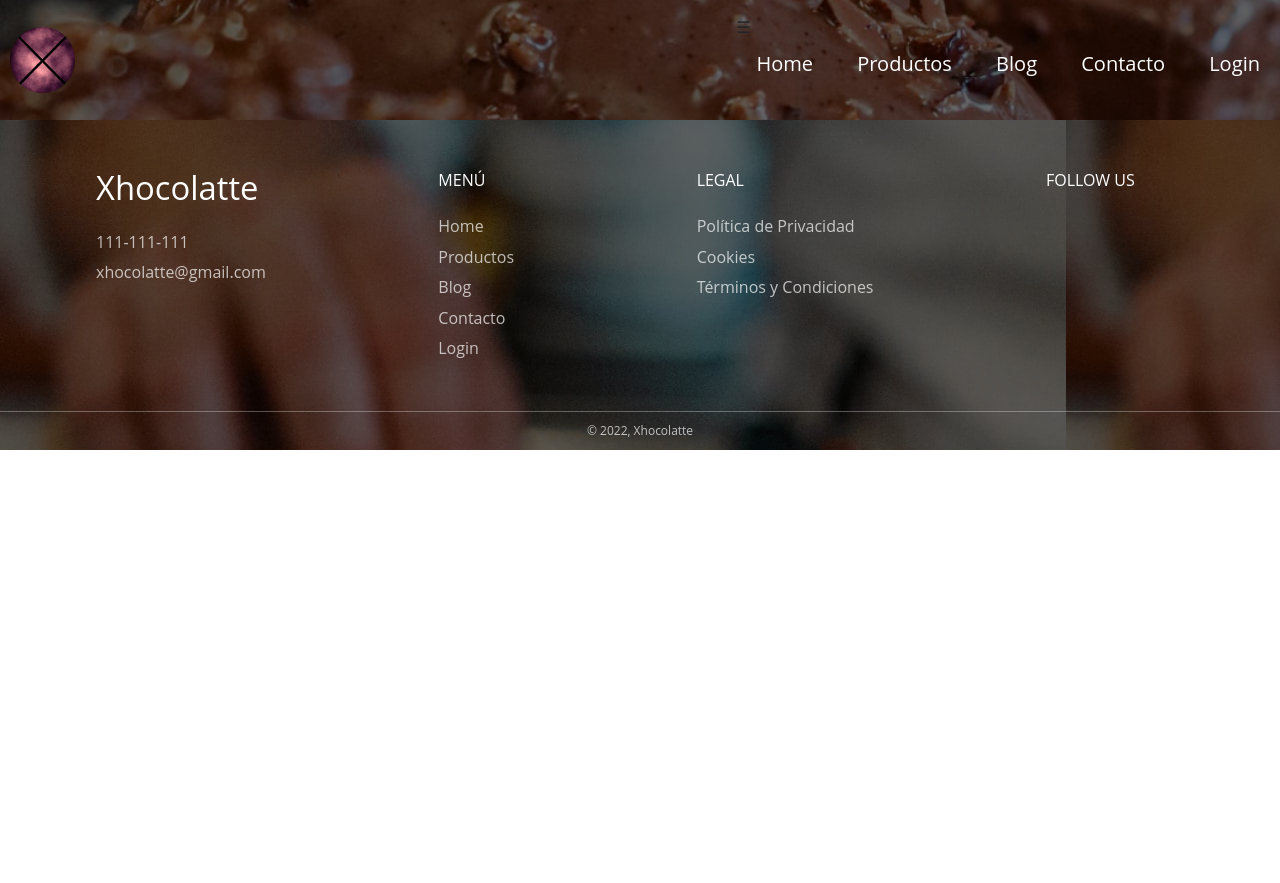
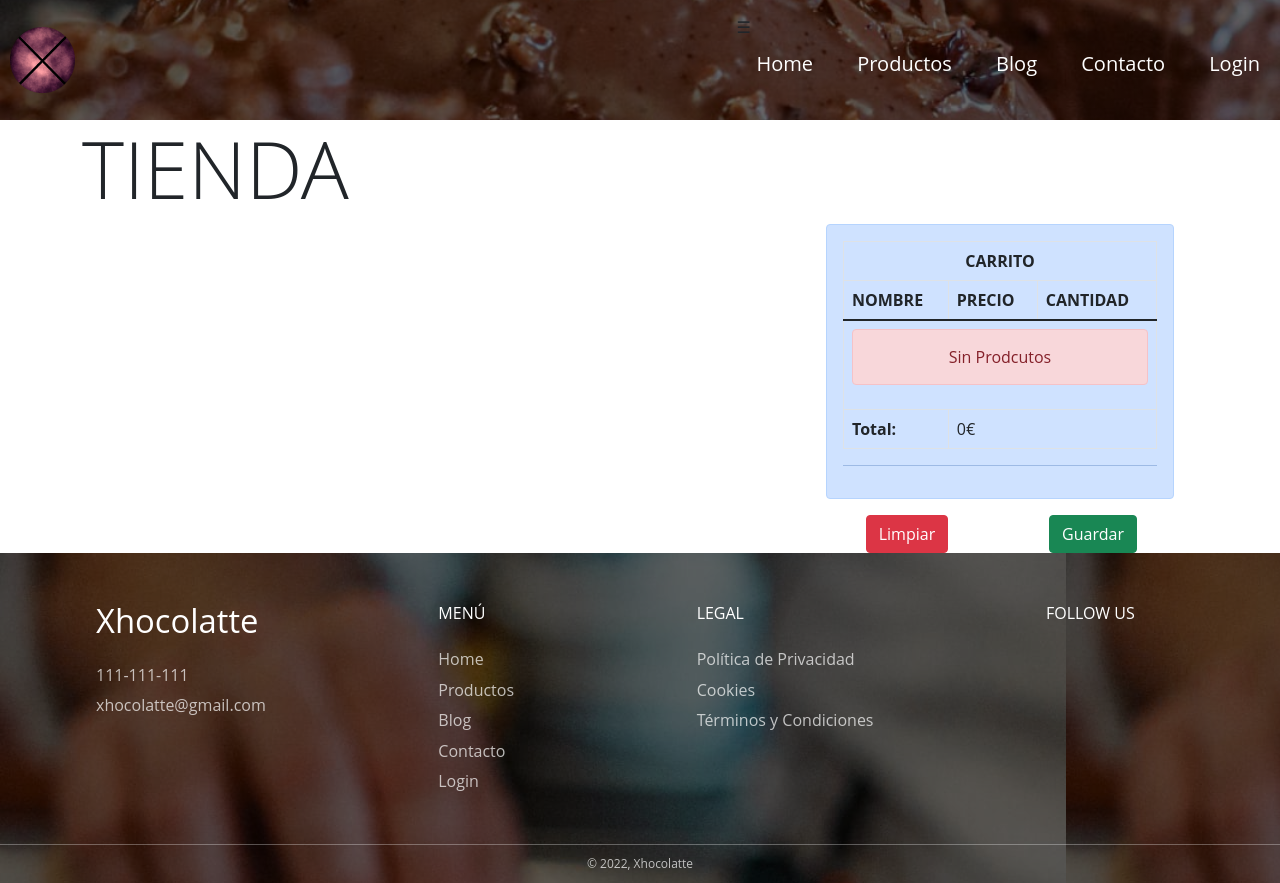
Before and after one commit to Dapapu7/Xhokolatte, a Django app: page /productos/ in a window 1280 px wide. Before the commit the page ends 450 px from the top, so only its background shows below. Run offline with Django 4.2, Linux system fonts and the light colour scheme; data that the repository does not hold is empty; some libraries are stand-ins or nearby versions.

Commit message:
Productos

```diff
--- a/Xhocolatte/Xhocolatte/settings.py
+++ b/Xhocolatte/Xhocolatte/settings.py
@@ -11,6 +11,7 @@ https://docs.djangoproject.com/en/4.0/ref/settings/
 """
 
 from pathlib import Path
+import os
 
 # Build paths inside the project like this: BASE_DIR / 'subdir'.
 BASE_DIR = Path(__file__).resolve().parent.parent
@@ -67,6 +68,7 @@ TEMPLATES = [
                 'django.template.context_processors.request',
                 'django.contrib.auth.context_processors.auth',
                 'django.contrib.messages.context_processors.messages',
+                'XhocolatteApp.context_processor.total_carrito',
             ],
         },
     },
@@ -126,6 +128,9 @@ USE_TZ = True
 
 STATIC_URL = 'static/'
 
+MEDIA_URL = '/media/'
+MEDIA_ROOT = os.path.join(BASE_DIR, 'media')
+
 STATICFILES_DIRS = [
     BASE_DIR / "XhocolatteApp/static"
 ]
--- /dev/null
+++ b/Xhocolatte/XhocolatteApp/context_processor.py
@@ -0,0 +1,8 @@
+def total_carrito(request):
+    total = 0
+
+    if request.user.is_authenticated:
+        if "carrito" in request.session.keys():
+            for key, value in request.session["carrito"].items():
+                total += float(value["acumulado"])
+    return {"total_carrito": total}
--- a/Xhocolatte/XhocolatteApp/models.py
+++ b/Xhocolatte/XhocolatteApp/models.py
@@ -1,5 +1,3 @@
-from distutils.archive_util import make_zipfile
-from email.headerregistry import UniqueAddressHeader
 from django.db import models
 
 # Create your models here.
@@ -97,9 +95,9 @@ class Encargo(models.Model):
 class Producto(models.Model):
     id = models.AutoField(primary_key = True)
     descripcion = models.CharField('Descripción', max_length = 255, blank = False, null = False)
+    imagen = models.ImageField(null = True, blank = True, upload_to = 'productos')
     existencias = models.IntegerField('Existencias', blank = False, null = False)
     precio = models.FloatField('Precio', blank = False, null = False)
-    encargo = models.ManyToManyField(Encargo)
     estado = models.BooleanField('Producto Activo/No Activo', default = True)
     fecha_creacion = models.DateField('Fecha de Creación', auto_now = False, auto_now_add = True)
 
--- /dev/null
+++ b/Xhocolatte/XhocolatteApp/templates/XhocolatteApp/carrito.html
@@ -0,0 +1,46 @@
+<div class="alert alert-primary" role="alert">
+    <table class="table table-bordered">
+        <thead>
+            <tr>
+                <th scope="row" colspan="3" class="text-center">CARRITO</th>
+            </tr>
+            <tr>
+                <th scope="col">NOMBRE</th>
+                <th scope="col">PRECIO</th>
+                <th scope="col">CANTIDAD</th>
+            </tr>
+        </thead>
+
+        <tbody>
+            {% if request.session.carrito.items %}
+            {% for key, value in request.session.carrito.items %}
+                <tr>
+                    <td>{{ value.nombre }}</td>
+                    <td>{{ value.precio }}</td>
+                    <td>{{ value.acumulado }}</td>
+
+                    <a href="{% url 'Add' value.producto_id %}" class="badge btn-dark badge-dark">+</a>
+                    <a href="{% url 'Sub' value.producto_id %}" class="badge btn-dark badge-dark">-</a>
+                </tr>
+            {% endfor %}
+
+            {% else %}
+                <tr>
+                    <td colspan="3">
+                        <div class="alert alert-danger text-center">Sin Prodcutos</div>
+                    </td>
+                </tr>
+            {% endif %}
+            <tr>
+                <th scope="row">Total: </th>
+                <td colspan="2">{{ total_carrito }}€</td>
+            </tr>
+        </tbody>
+    </table>
+    <hr>
+</div>
+
+<div class="row text-center">
+    <div class="col-6"><a href="{% url 'CLS' %}" class="btn btn-danger">Limpiar</a></div>
+    <div class="col-6"><a href="#" class="btn btn-success">Guardar</a></div>
+</div>
--- a/Xhocolatte/XhocolatteApp/templates/XhocolatteApp/productos.html
+++ b/Xhocolatte/XhocolatteApp/templates/XhocolatteApp/productos.html
@@ -4,10 +4,41 @@
 
 {% block content %}
 
+<div class="container">
+    <div class="row">
+        <div class="col-12 align-self-center">
+            <h1 class="display-1">TIENDA</h1>
+        </div>
 
+        <div class="row">
+            <div class="col-8">
+                <div class="row" style="padding: 10px 0;">
+                    <div class="col-12">
+                        <div class="row">
+                            {% for producto in productos %}
+                                <div class="col-6">
+                                    <div class="card" style="height: 10rem; width: 23rem; margin: 10px 0px;">
+                                        <div class="card-body">
+                                            <h5 class="card-title">{{ producto.descripcion }}</h5>
+                                            <!-- <p class="card-img"><img src="{{ producto.imagen.url }}" alt="Imagen del Producto" style="height: 100%;"></p> -->
+                                            <p class="card-text">{{ producto.existencias }}</p>
+                                            <p class="card-text">{{ producto.precio }}€</p>
 
+                                            <a href="{% url 'Add' producto.id %}" class="btn btn-primary">Agregar al Carrito</a>
+                                        </div>
+                                    </div>
+                                </div>
+                            {% endfor %}
+                        </div>
+                    </div>
+                </div>
+            </div>
 
-
-
+            <div class="col-4">
+                {% include "./carrito.html" %}
+            </div>
+        </div>
+    </div>
+</div>
 
 {% endblock %}
--- a/Xhocolatte/XhocolatteApp/urls.py
+++ b/Xhocolatte/XhocolatteApp/urls.py
@@ -1,13 +1,23 @@
 from django.urls import path
 
 from XhocolatteApp import views
+from django.conf import settings
+from django.conf.urls.static import static
 
 urlpatterns = [
     path('', views.home, name = "Home"),
+
     path('productos/', views.productos, name = "Productos"),
+    path('agregarProducto/<int:producto_id>/', views.agregar_producto, name = "Add"),
+    path('eliminarProdcuto/<int:producto_id>/', views.eliminar_producto, name = "Del"),
+    path('restarProdcuto/<int:producto_id>/', views.restar_producto, name = "Sub"),
+    path('limpiarCarrito/', views.limpiar_carrito, name = "CLS"),
+
     path('contacto/', views.contacto, name = "Contacto"),
     path('blog/', views.blog, name = "Blog"),
     path('politicasPrivacidad/', views.privacidad, name = "Politicas"),
     path('sign-up/', views.sign_up, name = "sign_up"),
     path('contactar/', views.contactar, name = "contactar"),
 ]
+
+urlpatterns += static(settings.MEDIA_URL, document_root = settings.MEDIA_ROOT)
--- a/Xhocolatte/XhocolatteApp/views.py
+++ b/Xhocolatte/XhocolatteApp/views.py
@@ -1,9 +1,11 @@
-from socket import IPPORT_RESERVED
 from django.shortcuts import render, redirect
 from django.contrib.auth import login, logout, authenticate
+from XhocolatteApp.Carrito import Carrito
 from XhocolatteApp.forms import RegisterForm
 from django.conf import settings
 from django.core.mail import send_mail
+
+from XhocolatteApp.models import Producto
 
 # Create your views here.
 
@@ -14,7 +16,35 @@ def  privacidad(request):
     return render(request, 'XhocolatteApp/politicasPrivacidad.html')
 
 def  productos(request):
-    return render(request, 'XhocolatteApp/productos.html')
+    productos = Producto.objects.all()
+    return render(request, 'XhocolatteApp/productos.html', {'productos': productos})
+
+def agregar_producto(request, producto_id):
+    carrito = Carrito(request)
+    producto = Producto.objects.get(id = producto_id)
+
+    carrito.agregar(producto)
+    return redirect('Productos')
+
+def eliminar_producto(request, producto_id):
+    carrito = Carrito(request)
+    producto = Producto.objects.get(id = producto_id)
+
+    carrito.eliminar(producto)
+    return redirect('Productos')
+
+def restar_producto(request, producto_id):
+    carrito = Carrito(request)
+    producto = Producto.objects.get(id = producto_id)
+
+    carrito.restar(producto)
+    return redirect('Productos')
+
+def limpiar_carrito(request):
+    carrito = Carrito(request)
+
+    carrito.limpiar()
+    return redirect('Productos')
 
 
 def  contacto(request):
```
Also changed, not shown: Xhocolatte/XhocolatteApp/Carrito.py (added, +52 -0 lines), Xhocolatte/XhocolatteApp/static/css/productos.css (added, +12 -0 lines), Xhocolatte/XhocolatteApp/migrations/0006_producto_imagen.py (added), Xhocolatte/XhocolatteApp/migrations/0007_remove_producto_encargo_alter_producto_imagen.py (added), Xhocolatte/media/productos/do-caramelo.jpg (added), Xhocolatte/media/productos/donut-chocolate.jpg (added), 1 other file.
